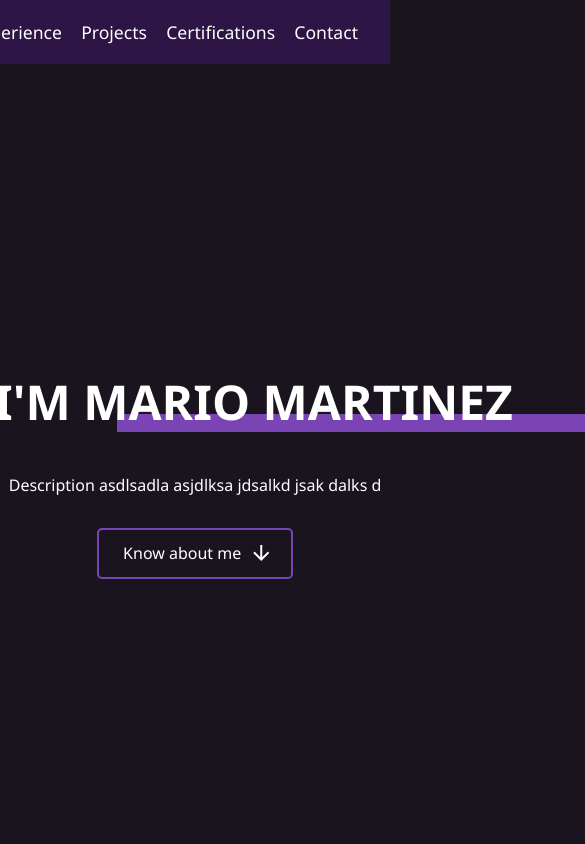
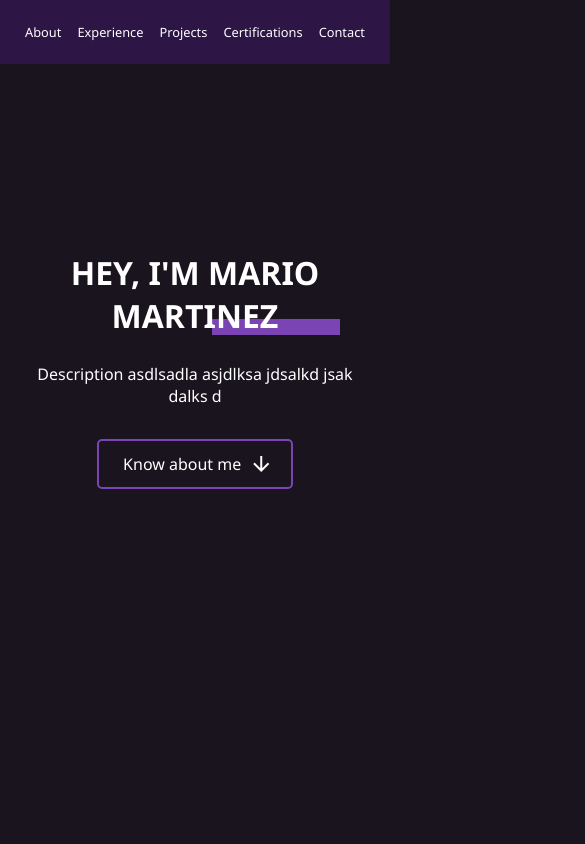
Before and after one commit to mmtnz/mmtnz.github.io, a React (Create React App) app: page / in a window 390 px wide. Shown: the top 844 px of the page, 585 px wide, since content can reach past the window. Built offline with nearby package versions, Linux system fonts and the light colour scheme; no server answers.

Commit message:
changes in css

```diff
--- a/src/assets/css/App.css
+++ b/src/assets/css/App.css
@@ -113,7 +113,6 @@ body {
 .nav-bar-item{
     cursor: pointer;
     font-size: 1.1rem;
-
 }
 
 /* #endregion */
@@ -235,8 +234,6 @@ body {
     left: 15rem;
     top: 2.8rem;
     z-index: -1;
-    /*  */
-
     background: var(--color-sub-titile);
 
     /* Keeps Space Reserved */
@@ -522,7 +519,7 @@ body {
     align-items: flex-start;
     text-align: left;
     gap: 0.7rem;
-    width: 800px;
+    width: 50rem;
     /* margin-left: 0 !important;
     padding-left: 0 !important; */
 }
@@ -720,8 +717,73 @@ textarea {
 }
 
 @media (max-width:960px){
+
+    .section{
+        width: 90%;
+    }
+
+    .nav-bar-item{
+        font-size: 0.9rem;
+    }
+
+    .section-content-main h1{
+        font-size: 2.5rem;
+    }
+
+    .title::after {
+        width: 25rem;
+        height: 1rem;
+        left: 13rem;
+        top: 2.5rem;
+    }
+
     .work-card {
         width: 50rem;
     }
+
+    .work-wrap-summary{
+        width: 46rem;
+    }
+}
+
+@media (max-width:690px){
+
+
+    .nav-bar {
+        gap: 1rem;
+        padding-right: 1rem;
+    }
+    .nav-bar-item{
+        font-size: 0.8rem;
+    }
+}
+@media (max-width: 390px){
+
+    .section-content-main{
+        justify-content: flex-start;
+        margin-top: 10rem;
+    }
+
+    .section-content-main h1{
+        font-size: 2rem;
+    }
+
+    .title::after {
+        width: 8rem;
+        height: 1rem;
+        left: 12rem;
+        top: 4.3rem;
+    }
+
+    .nav-bar{
+        width: 100%;
+        justify-content: center;
+        padding: 0;
+    }
+
+    .nav-bar-item{
+        font-weight: 500;
+    }
+
 }
 /* #endregion */
```
